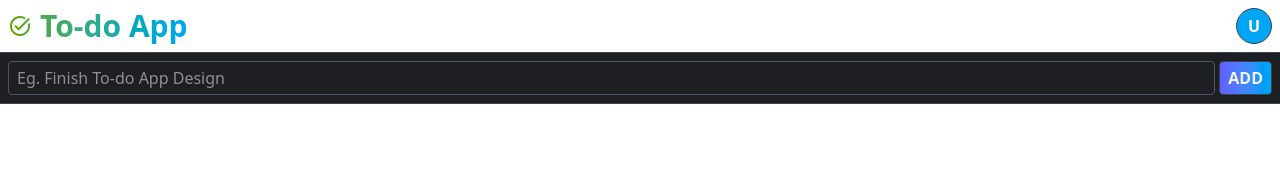
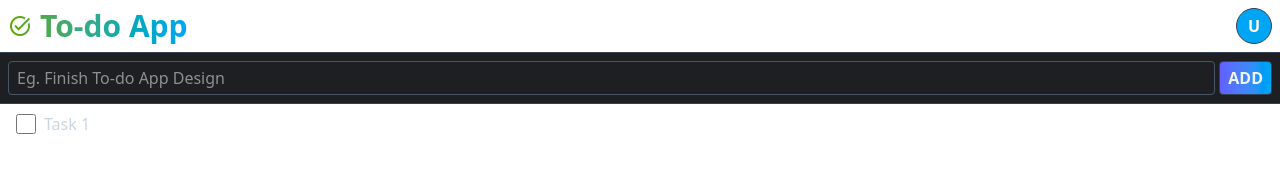
Before and after one commit to Thaaruni/to-do-app, an Angular app: page / in a window 1280 px wide. Shown: the top 194 px of the page. Built offline with nearby package versions, Linux system fonts and the light colour scheme.

Commit message:
Add tasks

```diff
--- a/src/app/app.module.ts
+++ b/src/app/app.module.ts
@@ -6,6 +6,7 @@ import { AppComponent } from './app.component';
 import { MainComponent } from './view/main/main.component';
 import { HeaderComponent } from './view/header/header.component';
 import { FormComponent } from './view/form/form.component';
+import { TaskComponent } from './view/task/task.component';
 
 
 @NgModule({
@@ -13,7 +14,8 @@ import { FormComponent } from './view/form/form.component';
     AppComponent,
     MainComponent,
     HeaderComponent,
-    FormComponent
+    FormComponent,
+    TaskComponent
 
   ],
   imports: [
--- a/src/app/view/main/main.component.ts
+++ b/src/app/view/main/main.component.ts
@@ -6,6 +6,7 @@ import { Component } from '@angular/core';
   template: `
     <app-header />
     <app-form />
+    <app-task/>
   `,
   styles: ``
 })
--- /dev/null
+++ b/src/app/view/task/task.component.ts
@@ -0,0 +1,18 @@
+import {Component, Inject, Input} from '@angular/core';
+
+
+@Component({
+  selector: 'app-task',
+  standalone: false,
+  template: `
+      <div class=" flex flex-row-reverse justify-end gap-2  hover:bg-gradient-to-r from-transparent via-sky-900 to-transparent p-2">
+              <label class="text-slate-300 cursor-pointer">Task 1</label>
+
+        <input class="accent-lime-500 w-5 ml-2 bg-slate-700" type="checkbox">
+      </div>
+  `,
+  styleUrl: './task.component.scss'
+})
+export class TaskComponent {
+
+}
```
Also changed, not shown: src/app/view/task/task.component.scss (added).
